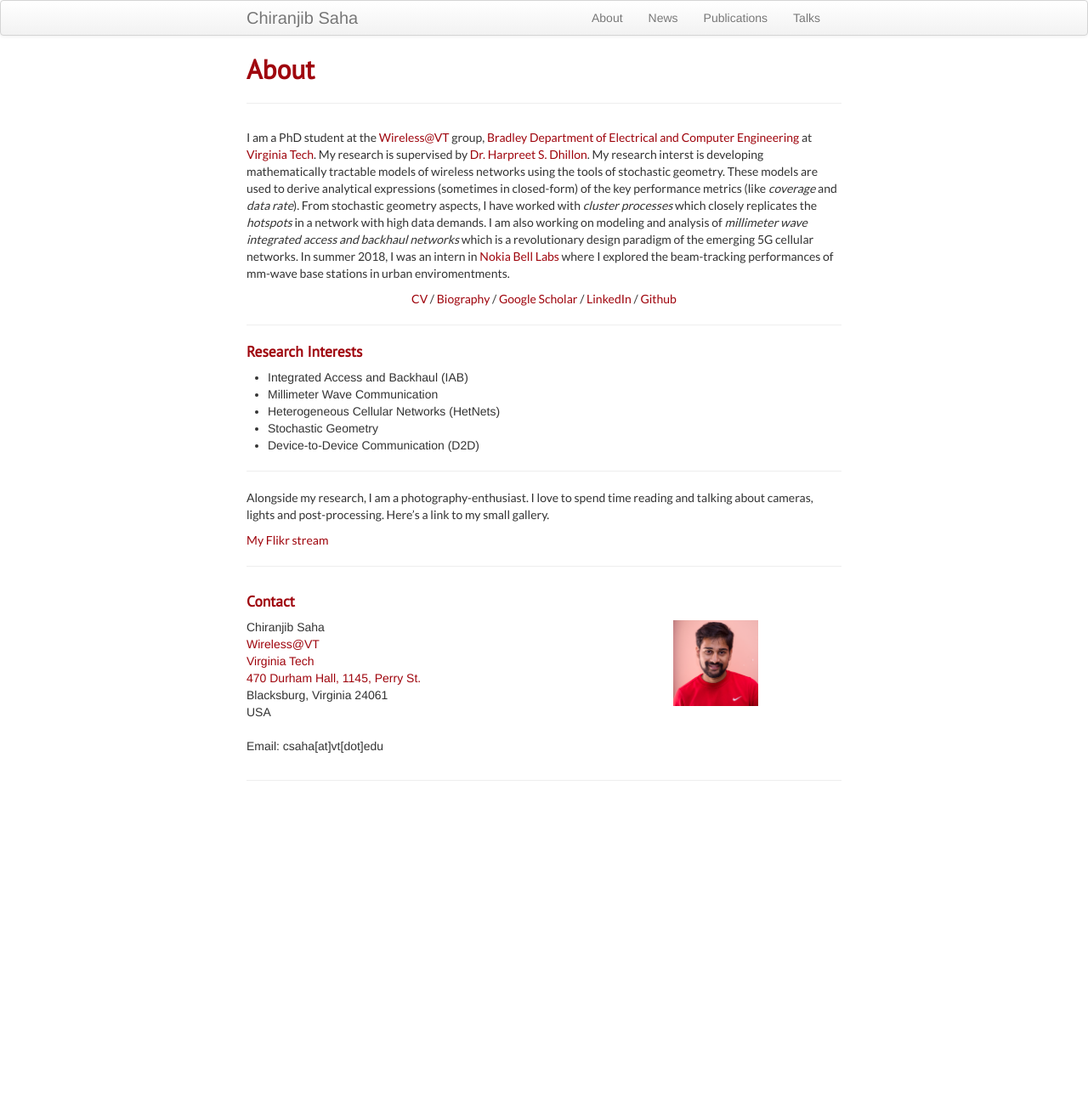
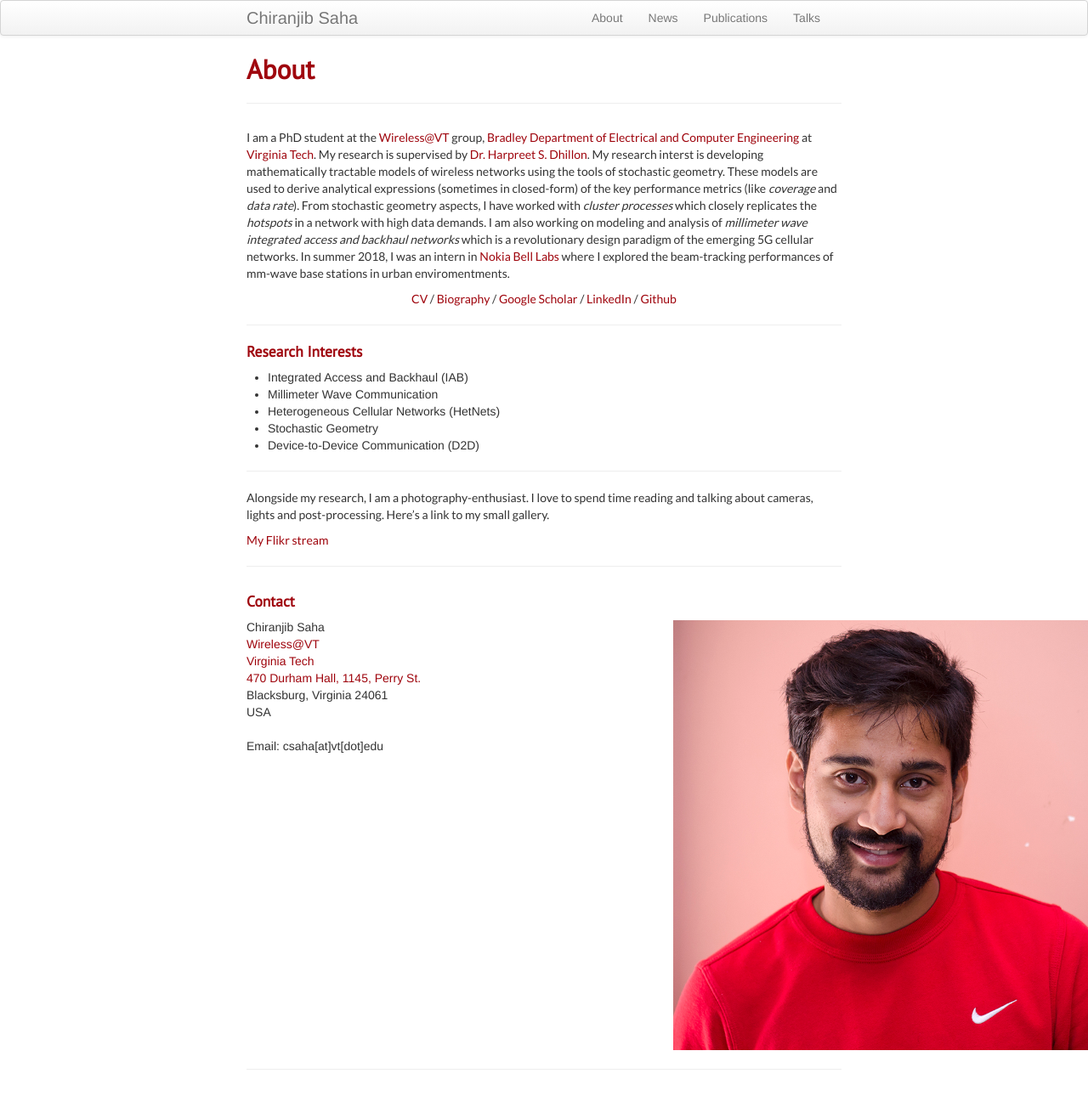
Before and after one commit to chiranjibsaha/chiranjibsaha.github.io, a Jekyll site: the page built from index.md, in a window 1280 px wide. Shown: the whole page at 85% size. Built offline with Jekyll 4.4.1, drawn with Linux system fonts in a browser that asks for light colours; before the commit the page ends 950 px from its top, so only the background shows below that.

Commit message:
Update kbroman.css

```diff
--- a/assets/themes/twitter/css/kbroman.css
+++ b/assets/themes/twitter/css/kbroman.css
@@ -78,8 +78,8 @@ font-family: 'PT Sans', sans-serif;
   //  overflow: hidden;
     border-radius: 20%;
     vertical-align: middle;
-    width: 100px;
-    height: 100px;
+    width: 500px;
+    height: 500px;
 }
 .profile-pic {
   //  display: inline;
```
